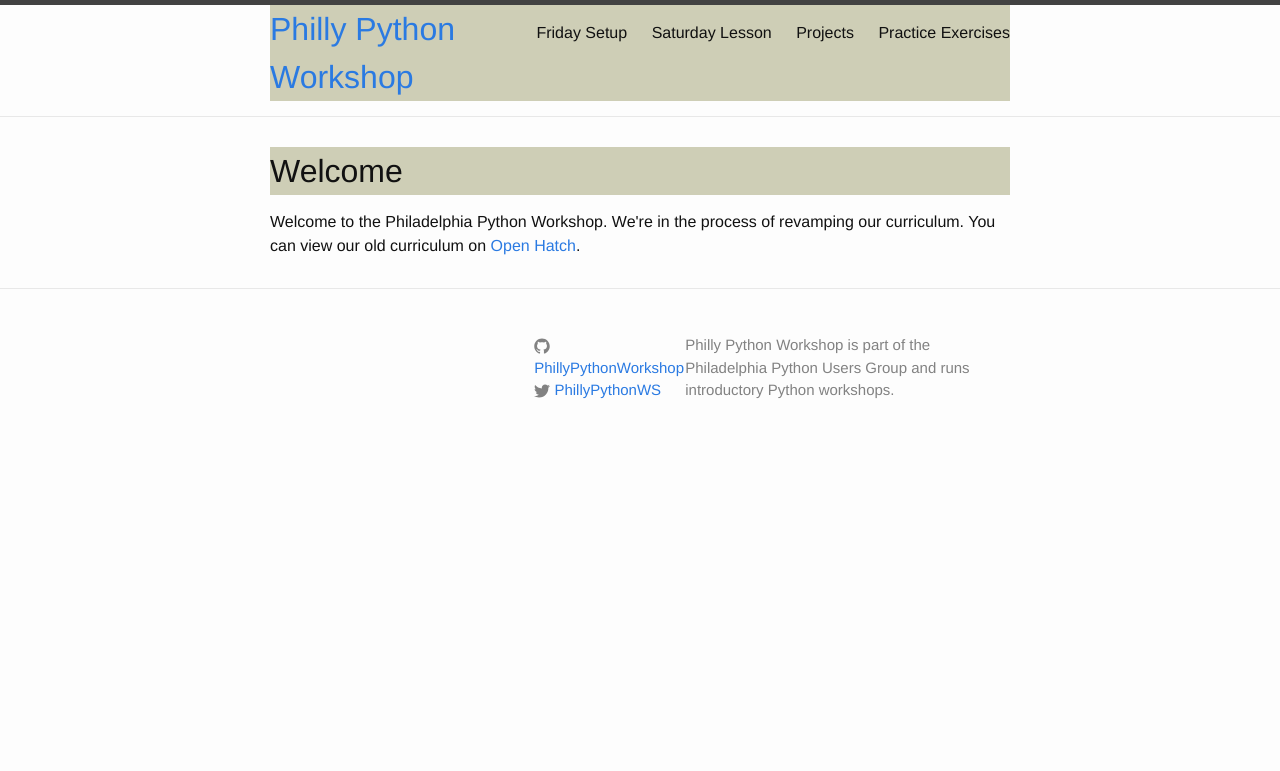
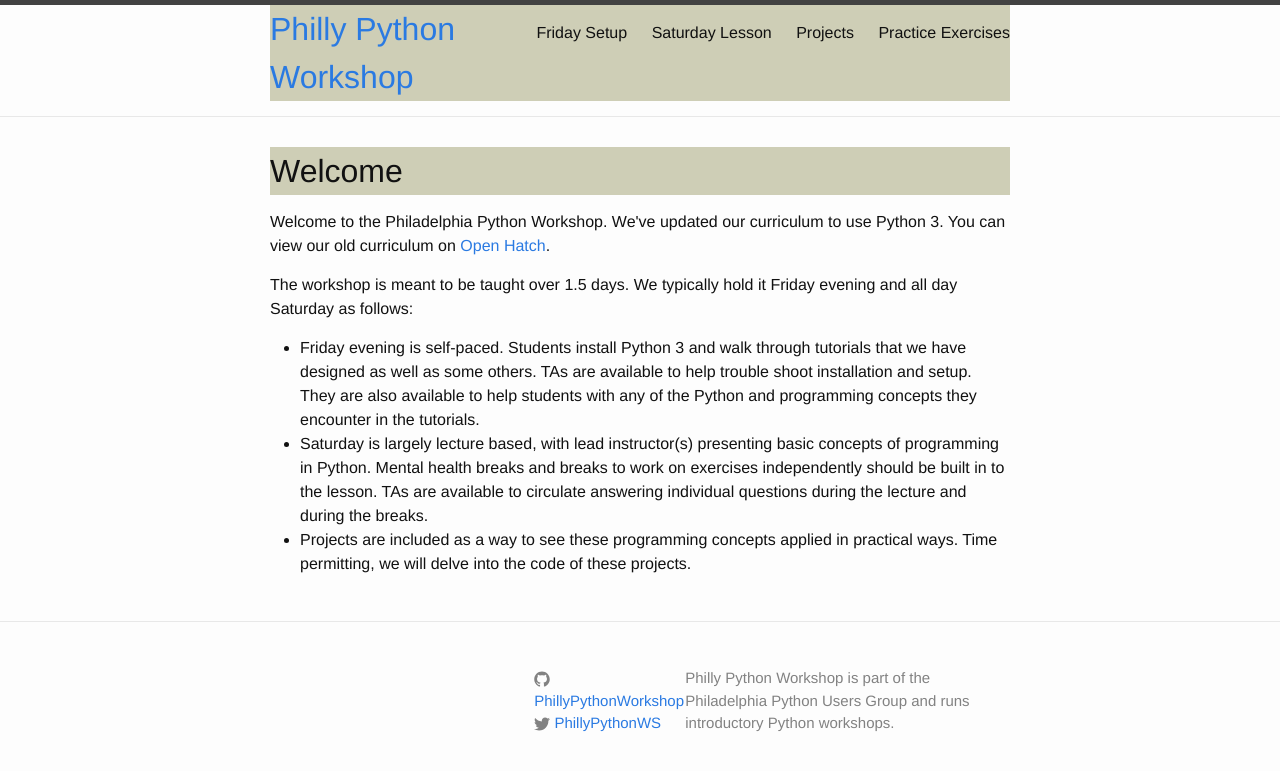
Before and after one commit to PhillyPythonWorkshop/PhillyPythonWorkshop.github.io, a Jekyll site: the page built from index.html, in a window 1280 px wide. Shown: the top 771 px of the page. Built offline with Jekyll 4.4.1, drawn with Linux system fonts in a browser that asks for light colours.

Commit message:
modify index page text

```diff
--- a/index.html
+++ b/index.html
@@ -26,5 +26,17 @@
 
 <h1>Welcome</h1>
 
-Welcome to the Philadelphia Python Workshop.
-We're in the process of revamping our curriculum.  You can view our old curriculum on <a href="https://openhatch.org/wiki/Philadelphia_Python_Workshop">Open Hatch</a>.
+<p>Welcome to the Philadelphia Python Workshop.  We've updated our curriculum to use Python 3.
+You can view our old curriculum on <a href="https://openhatch.org/wiki/Philadelphia_Python_Workshop">Open Hatch</a>.</p>
+
+<p>The workshop is meant to be taught over 1.5 days.  We typically hold it Friday evening and all day Saturday as follows:</p>
+
+
+<ul>
+<li>Friday evening is self-paced.  Students install Python 3 and walk through tutorials that we have designed as well as some others.  TAs are available to help trouble shoot installation and setup. They are also available to help students with any of the Python and programming concepts they encounter in the tutorials.</li>
+
+<li>Saturday is largely lecture based, with lead instructor(s) presenting basic concepts of programming in Python.  Mental health breaks and breaks to work on exercises independently should be built in to the lesson.  TAs are available to circulate answering individual questions during the lecture and during the breaks.</li>
+
+<li>Projects are included as a way to see these programming concepts applied in practical ways.  Time permitting, we will delve into the code of these projects.</li>
+
+</ul>
```
